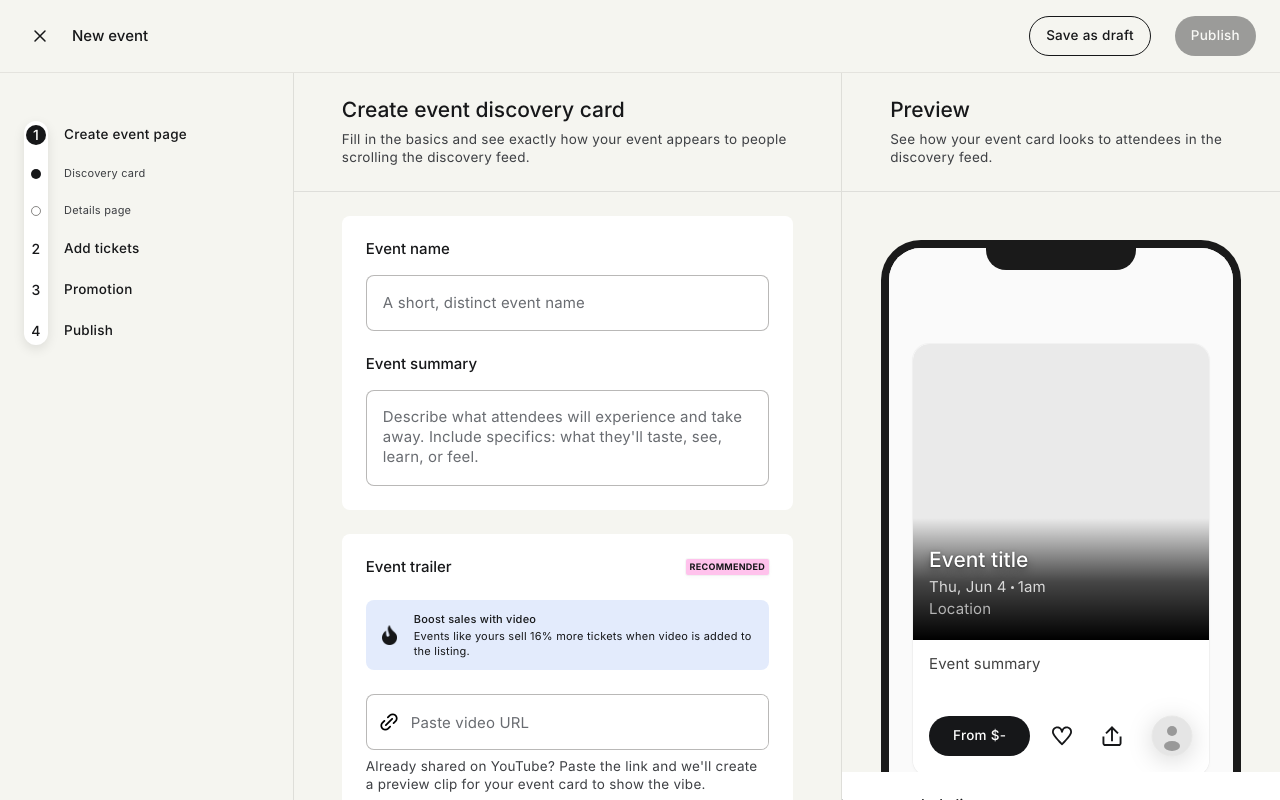
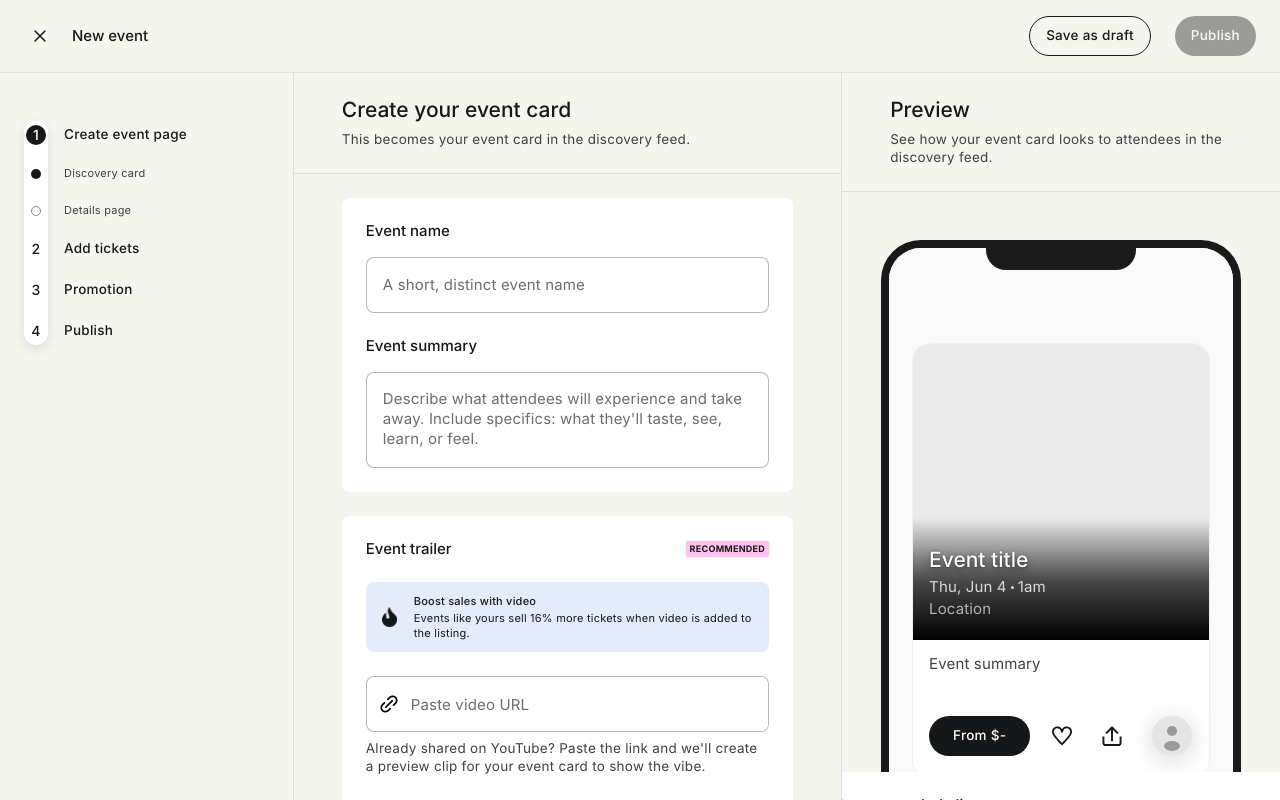
Before and after one commit to pink20232/event-trailers-tool, a Next.js app: page / in a window 1280 px wide. Built offline with nearby package versions, Linux system fonts and the light colour scheme.

Commit message:
Update header copy: 'Create your event card' / 'This becomes your event card in the discovery feed.'

```diff
--- a/app/page.tsx
+++ b/app/page.tsx
@@ -258,8 +258,8 @@ export default function Home() {
           <div className={styles.centerPanel}>
             {/* Section header */}
             <div className={styles.panelHeaderSection}>
-              <h1 className={styles.formHeading}>Create event discovery card</h1>
-              <p className={styles.formSubheading}>Fill in the basics and see exactly how your event appears to people scrolling the discovery feed.</p>
+              <h1 className={styles.formHeading}>Create your event card</h1>
+              <p className={styles.formSubheading}>This becomes your event card in the discovery feed.</p>
             </div>
             <div className={styles.panelHeaderDivider} />
             {/* Form content */}
```
